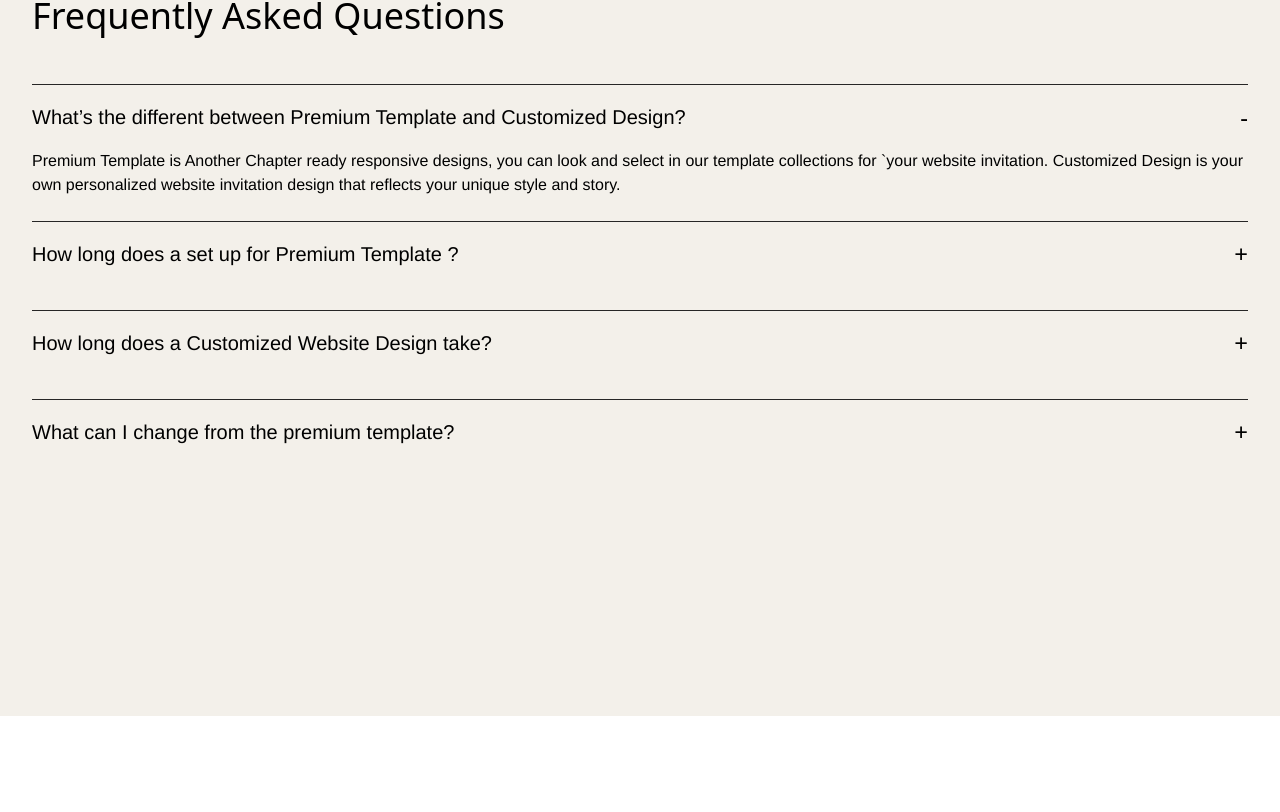
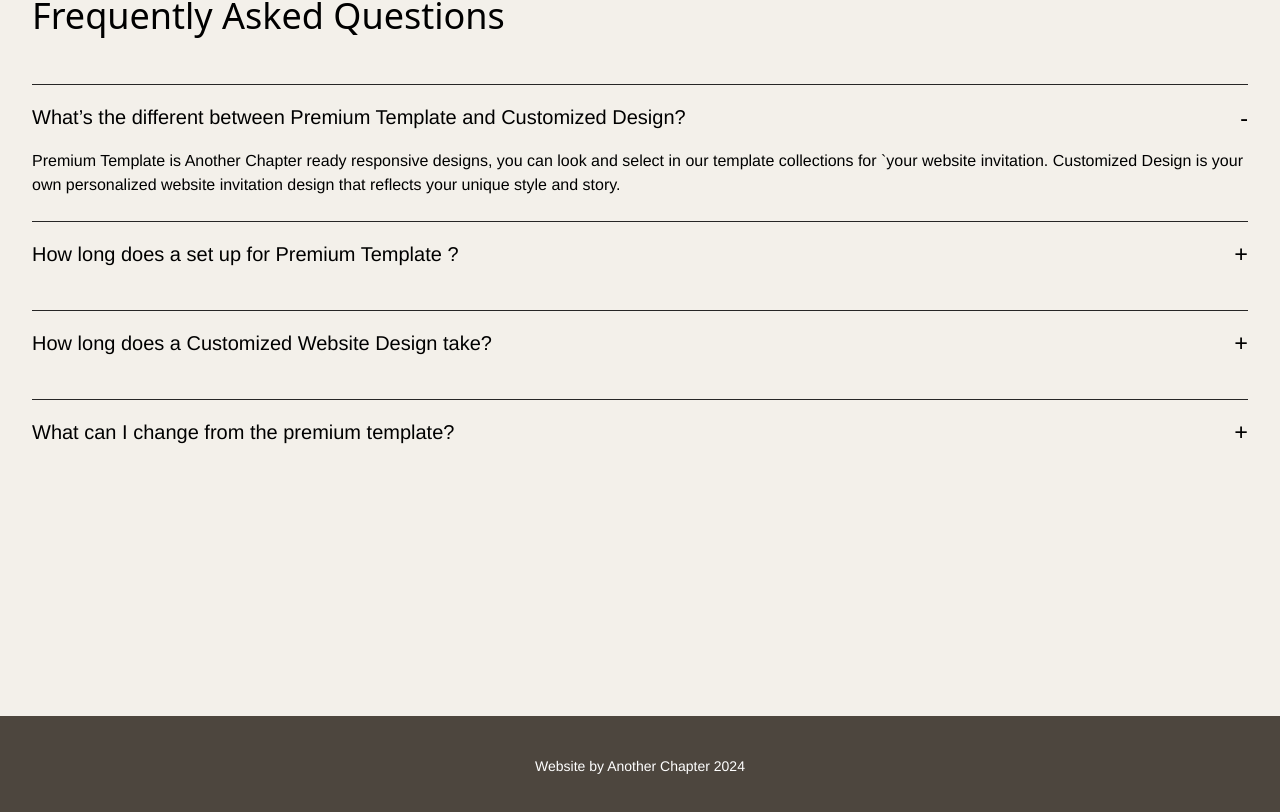
Before and after one commit to samueladitia95/another-chapter-fe, a SvelteKit app: page / in a window 1280 px wide. Shown: the part 3616-4428 px from the top of the page. Before the commit the page ends 4332 px from the top, so only its background shows below. Built offline with nearby package versions, Linux system fonts and the light colour scheme.

Commit message:
feat: add footer

```diff
--- /dev/null
+++ b/src/lib/containers/Footer.svelte
@@ -0,0 +1,7 @@
+<div class="w-screen bg-ac-dark-olive">
+	<div class="container">
+		<div class="w-full text-center py-10 font-helvetica text-sm text-white">
+			Website by Another Chapter 2024
+		</div>
+	</div>
+</div>
--- a/src/routes/+page.svelte
+++ b/src/routes/+page.svelte
@@ -2,6 +2,7 @@
 	import Benefit from '$lib/containers/Benefit.svelte';
 	import Collection from '$lib/containers/Collection.svelte';
 	import Faq from '$lib/containers/Faq.svelte';
+	import Footer from '$lib/containers/Footer.svelte';
 	import Intro from '$lib/containers/Intro.svelte';
 </script>
 
@@ -10,4 +11,5 @@
 	<Benefit />
 	<Collection />
 	<Faq />
+	<Footer />
 </div>
--- a/tailwind.config.js
+++ b/tailwind.config.js
@@ -15,7 +15,8 @@ export default {
 				'ac-brown': '#68491A',
 				'ac-light-cream': '#F3F0EA',
 				'ac-dark-brown': '#4A4A4A',
-				'ac-bronze': '#89785F'
+				'ac-bronze': '#89785F',
+				'ac-dark-olive': "#4D463E"
 			},
 			backgroundImage: {
 				main: "url('/images/bg-main.png')"
```
